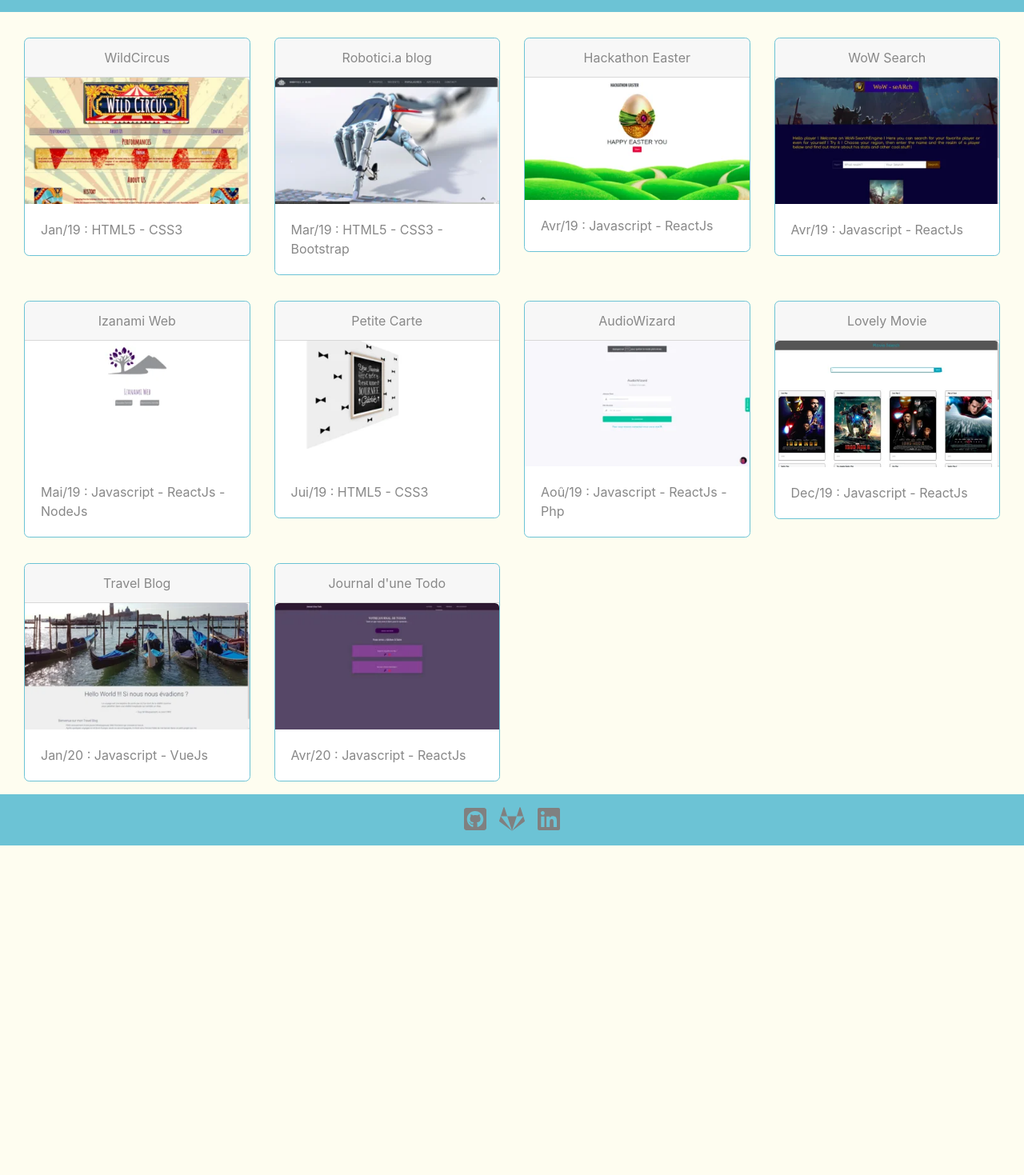
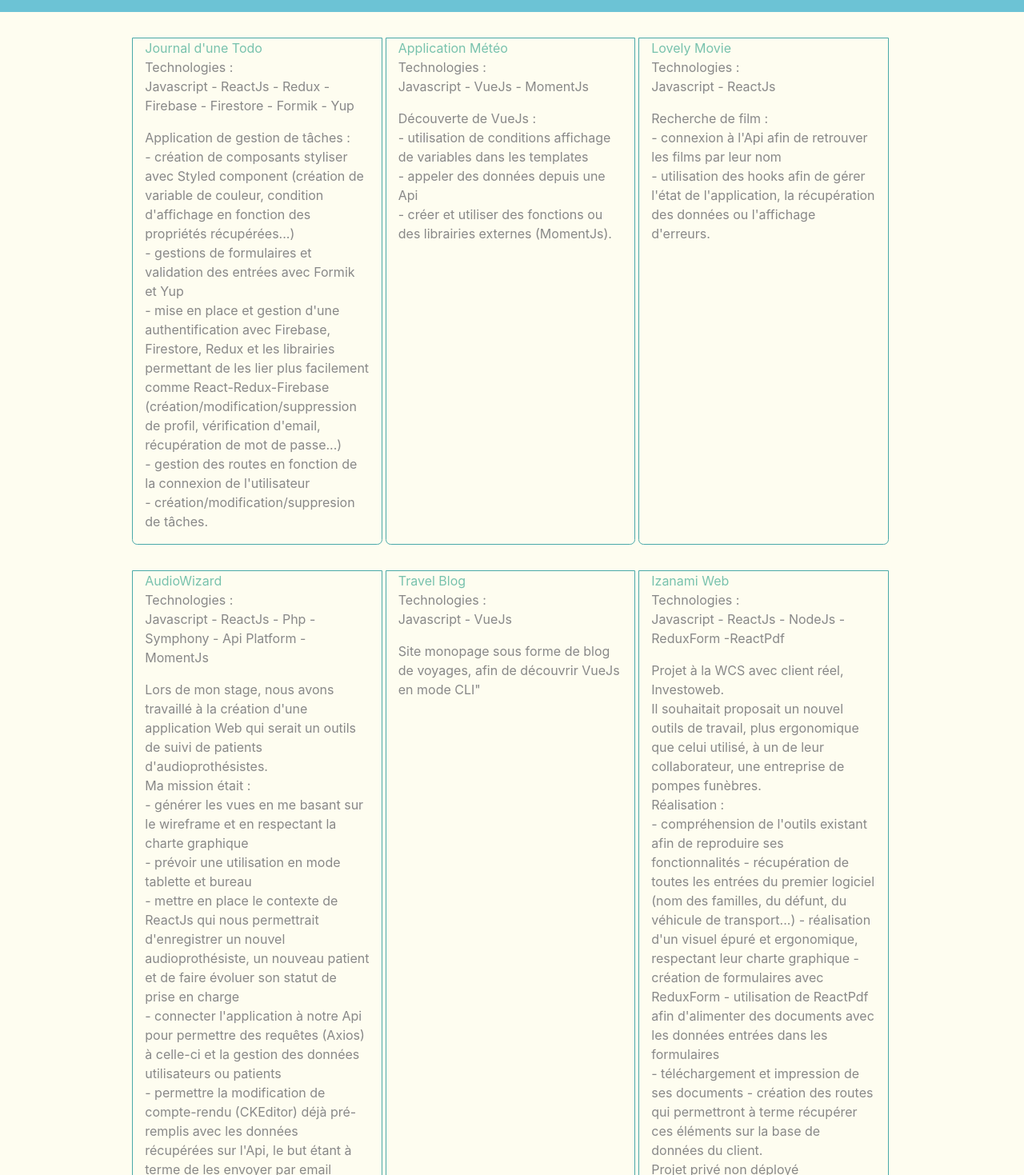
Before and after one commit to Zesysy/my-web-site, a Next.js app: page /portfolio in a window 1280 px wide. Shown: the part 41-1510 px from the top of the page at 80% size. Before the commit the page ends 1098 px from the top, so only its background shows below. Built offline with nearby package versions, Linux system fonts and the light colour scheme.

Commit message:
Simplification of the portfolio part

```diff
--- a/components/ContactForm.jsx
+++ b/components/ContactForm.jsx
@@ -1,5 +1,6 @@
 import { Button, Form, Card, CardHeader, CardBody, Row, Col } from "reactstrap";
 import { useState } from "react";
+
 import InputCustom from "./utils/Input";
 
 const encode = (data) => {
--- a/components/Portfolio.component.jsx
+++ b/components/Portfolio.component.jsx
@@ -1,28 +1,35 @@
 import { Row, Col } from "reactstrap";
 
-import Card from "./utils/Card";
 import { items } from "../data/portfolio.data";
 
 const PortfolioComponent = () => {
-  return (
+  return (<>
     <section>
-      <Row className="mt-3 m-0">
+      <Row className="mt-3 m-0 justify-content-center">
         {items.map(
-          ({ title, subtitle, preview, link, description, sm }, key) => (
-            <Col lg="3" md="6" className="mb-3 mt-3 " key={key}>
-              <Card
-                title={title}
-                subtitle={subtitle}
-                preview={preview}
-                link={link}
-                description={description}
-                sm={sm}
-              />
-            </Col>
+          ({ title, subtitle, link, description }, key) => (
+            <div className="col-lg-3 col-sm-6 mb-3 mt-3 mr-1 border rounded-bottom borderCustom" key={key}>
+              <a href={link}>{title}</a>
+              <p className="d-none d-md-block">Technologies : <br />
+                {subtitle}
+              </p>
+              {description}
+            </div>
           )
         )}
       </Row>
     </section>
+    <style jsx>
+      {`
+          .borderCustom{
+            border-color: #4aa9a9 !important;
+          }
+
+          @media (max-width: 699px) {
+            border: none !important;          }
+        `}
+    </style>
+  </>
   );
 };
 
--- a/components/utils/Card.jsx
+++ /dev/null
@@ -1,57 +0,0 @@
-import { useState } from "react";
-import PropTypes from "prop-types";
-import { Card, CardText, CardHeader, CardBody, CardImg } from "reactstrap";
-
-import Modal from "./Modal";
-
-const CardCustom = ({ title, description, preview, link, subtitle, sm }) => {
-  const [modal, setModal] = useState(false);
-  const toggle = () => setModal(!modal);
-
-  return (
-    <>
-      <div className="zoomHover">
-        <Card
-          className="border-info ml-auto mr-auto d-block"
-          style={{ maxWidth: "20rem" }}
-          onClick={toggle}
-        >
-          <CardHeader className="text-center">{title}</CardHeader>
-          <CardImg top width="100%" src={preview} alt="Aperçu du site" />
-          <CardBody>
-            <CardText>{subtitle}</CardText>
-          </CardBody>
-        </Card>
-      </div>
-      <Modal
-        modal={modal}
-        toggle={toggle}
-        title={title}
-        preview={preview}
-        link={link ? link : null}
-        description={description}
-      />
-      <style jsx>
-        {`
-          .zoomHover:hover {
-            transform: scale(1.1);
-          }
-
-          @media (max-width: 699px) {
-            display: ${sm ? "none" : null};
-          }
-        `}
-      </style>
-    </>
-  );
-};
-
-CardCustom.propTypes = {
-  title: PropTypes.string.isRequired,
-  description: PropTypes.string.isRequired,
-  preview: PropTypes.string.isRequired,
-  link: PropTypes.string,
-  subtitle: PropTypes.string.isRequired,
-};
-
-export default CardCustom;
--- a/data/portfolio.data.js
+++ b/data/portfolio.data.js
@@ -1,85 +1,121 @@
 export const items = [
   {
-    title: "WildCircus",
-    subtitle: "Jan/19 : HTML5 - CSS3",
-    preview: "/static/wildCircus.webp",
-    link: "https://zesysy.github.io/wildCircus/",
+    title: "Journal d'une Todo",
+    subtitle: "Javascript - ReactJs - Redux - Firebase - Firestore - Formik - Yup",
+    link: "https://diary-todo.netlify.app/",
     description:
-      "Pour être admis à la WCS il était nécessaire de s'autoformer aux langages de base et de réaliser un site en respectant le thème et une liste de recommandations",
-    sm: true,
+      <p>Application de gestion de tâches :<br />
+        - création de composants styliser avec Styled component (création de variable de couleur, condition d'affichage en fonction des propriétés récupérées...)<br />
+        - gestions de formulaires et validation des entrées avec Formik et Yup<br />
+        - mise en place et gestion d'une authentification avec Firebase, Firestore, Redux et les librairies permettant de les lier plus facilement comme React-Redux-Firebase (création/modification/suppression de profil, vérification d'email, récupération de mot de passe...)<br />
+        - gestion des routes en fonction de la connexion de l'utilisateur<br />
+        - création/modification/suppresion de tâches.<br />
+      </p>
+  },
+  {
+    title: "Application Météo",
+    subtitle: "Javascript - VueJs - MomentJs",
+    link: "https://appli-meteo.netlify.app/",
+    description:
+      <p>Découverte de VueJs :<br />
+        - utilisation de conditions affichage de variables dans les templates<br />
+        - appeler des données depuis une Api<br />
+        - créer et utiliser des fonctions ou des librairies externes (MomentJs).
+      </p>
+  },
+  {
+    title: "Lovely Movie",
+    subtitle: "Javascript - ReactJs",
+    link: "https://lovely-movie.netlify.com/",
+    description:
+      <p>Recherche de film :<br />
+        - connexion à l'Api afin de retrouver les films par leur nom<br />
+        - utilisation des hooks afin de gérer l'état de l'application, la récupération des données ou l'affichage d'erreurs.
+      </p>
+  },
+  {
+    title: "AudioWizard",
+    subtitle: "Javascript - ReactJs - Php - Symphony - Api Platform - MomentJs",
+    link: "https://app.audiowizard.fr/#/",
+    description:
+      <p>Lors de mon stage, nous avons travaillé à la création d'une application Web qui serait un outils de suivi de patients d'audioprothésistes.<br />
+      Ma mission était :<br />
+      - générer les vues en me basant sur le wireframe et en respectant la charte graphique<br />
+      - prévoir une utilisation en mode tablette et bureau<br />
+      - mettre en place le contexte de ReactJs qui nous permettrait d'enregistrer un nouvel audioprothésiste, un nouveau patient et de faire évoluer son statut de prise en charge<br />
+      - connecter l'application à notre Api pour permettre des requêtes (Axios) à celle-ci et la gestion des données utilisateurs ou patients<br />
+      - permettre la modification de compte-rendu (CKEditor) déjà pré-remplis avec les données récupérées sur l'Api, le but étant à terme de les envoyer par email<br />
+      Tout cela en respectant le Règlement à la Protection de la Donnée<br />
+      Le site, qui a évolué depuis, est accessible mais nécessite d'avoir un code d'authentification.
+      </p>
+  },
+  {
+    title: "Travel Blog",
+    subtitle: "Javascript - VueJs",
+    link: "https://travelsblog.netlify.app/",
+    description:
+      <p>Site monopage sous forme de blog de voyages, afin de découvrir VueJs en mode CLI"</p>
+  },
+  {
+    title: "Izanami Web",
+    subtitle: "Javascript - ReactJs - NodeJs - ReduxForm -ReactPdf",
+    link: "/static/izanamiWeb.webp",
+    description:
+      <p>Projet à la WCS avec client réel, Investoweb.<br />
+        Il souhaitait proposait un nouvel outils de travail, plus ergonomique que celui utilisé, à un de leur collaborateur, une entreprise de pompes funèbres.<br />
+        Réalisation :<br />
+        - compréhension de l'outils existant afin de reproduire ses fonctionnalités
+        - récupération de toutes les entrées du premier logiciel (nom des familles, du défunt, du véhicule de transport...)
+        - réalisation d'un visuel épuré et ergonomique, respectant leur charte graphique
+        - création de formulaires avec ReduxForm
+        - utilisation de ReactPdf afin d'alimenter des documents avec les données entrées dans les formulaires<br />
+        - téléchargement et impression de ses documents
+        - création des routes qui permettront à terme récupérer ces éléments sur la base de données du client.<br />
+        Projet privé non déployé
+      </p>
+  },
+  {
+    title: "WoW Search",
+    subtitle: "Javascript - ReactJs",
+    link: "https://wow-search-engine.netlify.com/",
+    description:
+      <p>Projet à la WCS avec un client fictif qui souhaitait pouvoir retrouver plus facilement les données de ses personnages du jeu World Of Warcraft que les solutions existantes.<br />
+        Réalisation :<br />
+        - réalisation d'un moteur de recherche<br />
+        - requête (Axios) à une Api recensant tous les personnages et leur données, Raider.io, en renseignant la région du joueur, le royaume du personnage et le nom de ce dernier (ex : EU, Hyjal, Raquette)<br />
+        - affichage des Raids et Dongeons réalisés sous forme de barre de progression<br />
+        - ajout d'un top cinq des meilleurs joueurs.
+      </p>
+  },
+  {
+    title: "Petite Carte",
+    subtitle: "HTML5 - CSS3",
+    link: "https://zesysy.github.io/postcard/",
+    description:
+      <p>
+        Petite carte animée réalisée durant ma recherche de stage pour une candidature spontanée dans une entreprise dont le produit sont les carte postales.
+      </p>
   },
   {
     title: "Robotici.a blog",
-    subtitle: "Mar/19 : HTML5 - CSS3 - Bootstrap",
-    preview: "/static/roboticiBlog.webp",
+    subtitle: "HTML5 - CSS3 - Bootstrap",
     link: "https://zesysy.github.io/robotici.a_blog/",
     description:
-      "Premier projet de formation en groupe de trois personnes réalisé en une semaine. Mise en application des premiers apprentissages de la formation, dont l'utilisation de bootstrap et le travail du versionnage de notre projet avec Git",
-    sm: true,
+      <p>
+        Premier projet de formation, réalisation d'un blog monopage sur le thème de l'Intelligence Artificielle.<br />
+        Réalisation :<br />
+        - découverte et domptage de boostrap<br />
+        - versionnage du projet avec Git (première utilisation).
+      </p>
   },
   {
-    title: "Hackathon Easter",
-    subtitle: "Avr/19 : Javascript - ReactJs",
-    preview: "/static/easterHackathon.webp",
+    title: "WildCircus",
+    subtitle: "HTML5 - CSS3",
+    link: "https://zesysy.github.io/wildCircus/",
     description:
-      "Hackathon de 24h en groupe de cinq personnes. Sur le thème de pâques, projet libre en faisant appel à une API créée par la WCS  d'œufs, de personnages, de rareté, de taille... ). Nous avons créé un jeu de recherche d'œufs cachés qui apparaissaient de façon aléatoire sur une image, et de taille différente en fonction de leur rareté. L'API n'ayant pas été maintenue, nous n'avons pu le déployer",
-    sm: true,
-  },
-  {
-    title: "WoW Search",
-    subtitle: "Avr/19 : Javascript - ReactJs",
-    preview: "/static/wowSearch.webp",
-    link: "https://wow-search-engine.netlify.com/",
-    description:
-      "Deuxième projet de formation en groupe de trois personnes réalisé sur cinq semaines. Notre client (le formateur) souhaitez pouvoir retrouver plus facilement les données de ses personnages du jeu World Of Warcraft, nous lui avons proposé un moteur de recherche utilisant l'API de Raider.io. Mise en pratique de notre apprentissage de Javascript et ReactJs, tout en découvrant les méthodes Scrum et Kanban.",
-  },
-  {
-    title: "Izanami Web",
-    subtitle: "Mai/19 : Javascript - ReactJs - NodeJs",
-    preview: "/static/izanamiWeb.webp",
-    description:
-      "Troisième projet de formation en groupe de cing personnes réalisé sur deux mois. InvestoWeb, notre client, souhaitait proposait un nouvel outils de travail à un de leur collaborateur, une entreprise de pompes funèbres. Nous avons travaillé à la création de formulaires récupérant les informations des familles, et devions les récupérer sur notre base de données. Cette dernière nous permettrait ensuite de remplir des documents au format PDF, qui était une demande du client. Nous avons pu par nous-même chercher de nouvelles librairies à utiliser dans notre projet (ReactPdf, ReduxForm), tout en manipulant Redux. Le projet ayant été récupéré par le client, je n'ai pas la possibilité de le montrer",
-  },
-  {
-    title: "Petite Carte",
-    subtitle: "Jui/19 :  HTML5 - CSS3",
-    preview: "/static/littleCard.webp",
-    link: "https://zesysy.github.io/postcard/",
-    description:
-      "Petite carte animée réalisée durant ma recherche de stage pour une candidature spontanée dans une entreprise dont le produit sont les carte postales",
-    sm: true,
-  },
-  {
-    title: "AudioWizard",
-    subtitle: "Aoû/19 : Javascript - ReactJs - Php",
-    link: "https://app.audiowizard.fr/#/",
-    preview: "/static/audioWizard.webp",
-    description:
-      "Lors de mon stage, nous avons travaillé à la création d'une application Web qui serait un outils de suivi de patients d'audioprothésistes. Tout en respectant le Règlement à la Protection de la Donnée, et pensée pour une utilisation bureau et tablette, nous avons développé la possibilité d'enregistrer un nouvel utilisateur, d'enregistrer un patient en le faisant évoluer durant les étapes de sa prise en charge, et cela en liant notre front en ReactJs et notre back en Php. J'ai travaillé tout au long de ce stage à distance, avec des daily en visioconférence, et une grande autonomie de travail. Le site est accessible mais nécessite bien entendu d'avoir un code d'authentification.",
-  },
-  {
-    title: "Lovely Movie",
-    subtitle: "Dec/19 : Javascript - ReactJs",
-    link: "https://lovely-movie.netlify.com/",
-    preview: "/static/lovelyMovie.webp",
-    description:
-      "Application de recherche de film créée afin de manipuler les hooks, et plus préisément useReducer",
-  },
-  {
-    title: "Travel Blog",
-    subtitle: "Jan/20 : Javascript - VueJs",
-
-    link: "https://travelsblog.netlify.app/",
-    preview: "/static/travelBlog.webp",
-    description:
-      "Site monopage sous forme de blog de voyages, afin de découvrir VueJs en mode CLI",
-  },
-  {
-    title: "Journal d'une Todo",
-    subtitle: "Avr/20 : Javascript - ReactJs",
-    link: "https://diary-todo.netlify.app/",
-    preview: "/static/journalTodo.webp",
-    description:
-      "Application de gestion de tâches, avec authentification d'utilisateur gérée avec Firebase",
-  },
+      <p>
+        Projet d'amission à la WCS où il fallait réaliser un site en respectant le thème (du cirque) et une liste de recommandations.<br />
+        Mes premiers pas dans le monde du web, ma toute première réalisation, un témoin de mon évolution en si peu de temps !
+      </p>
+  }
 ];
```
Also changed, not shown: components/utils/Modal.jsx (deleted, +0 -51 lines).
